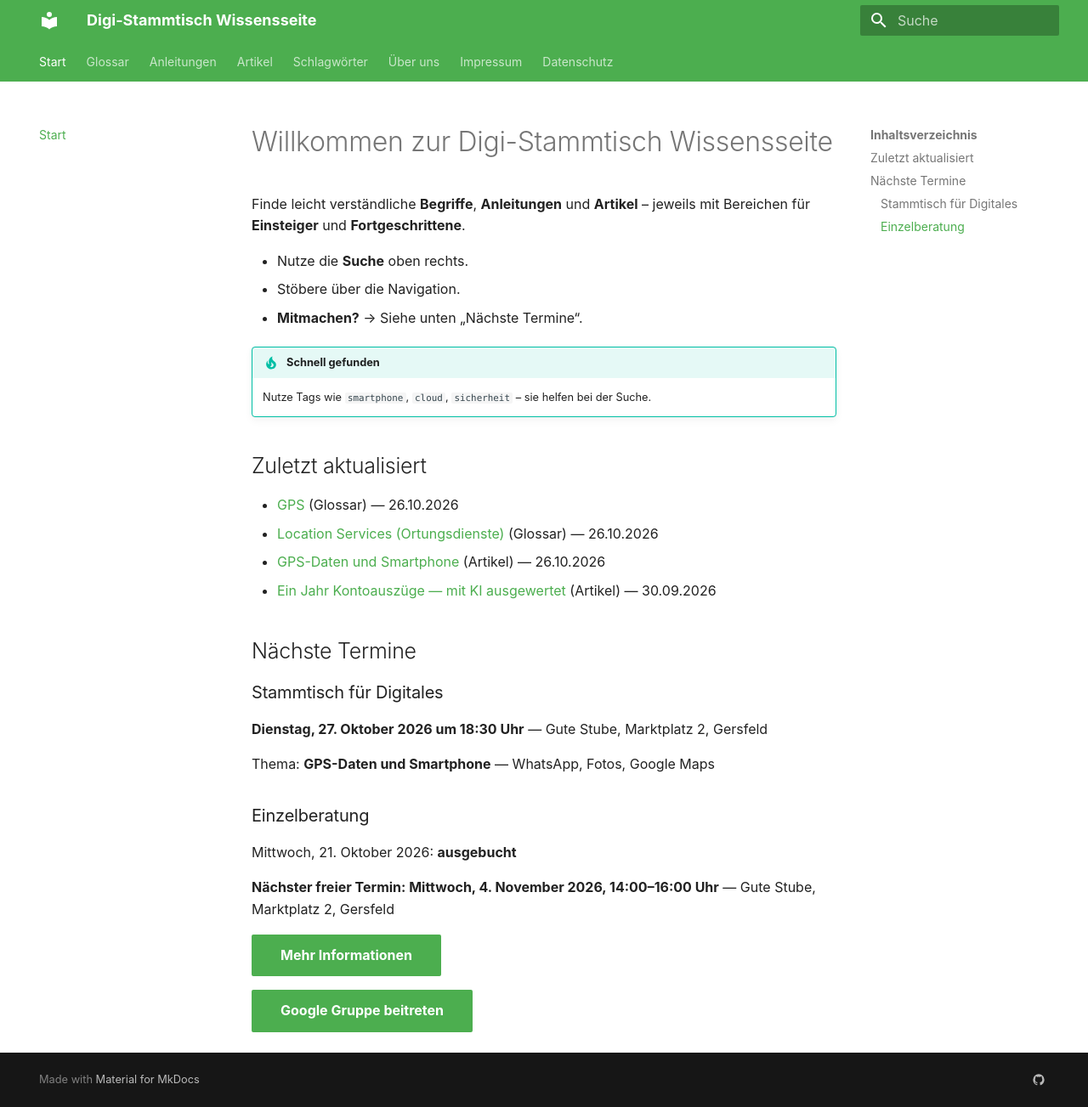
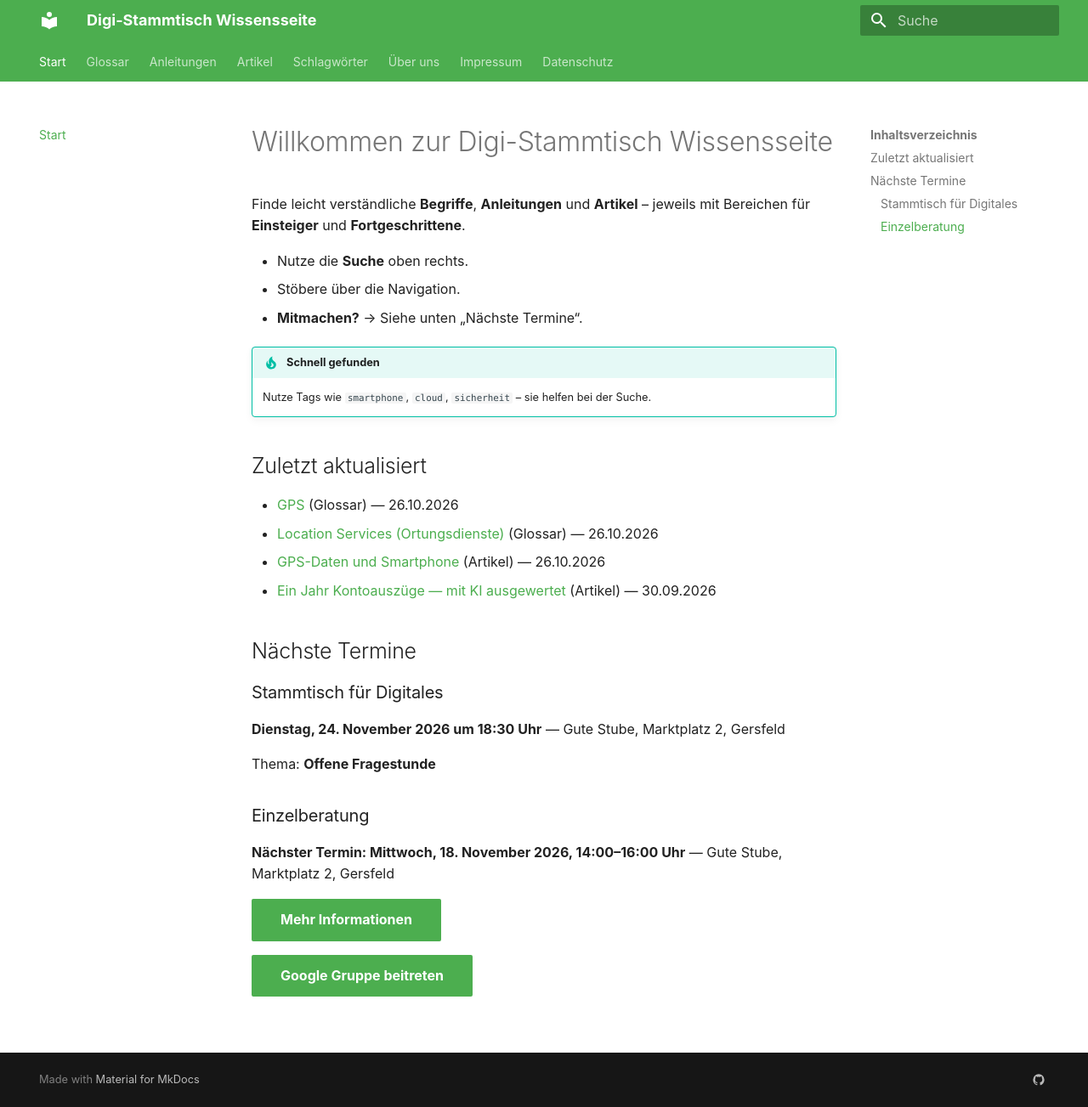
Before and after one commit to ralphmueller/digi-wissensdatenbank, an MkDocs documentation site: the page built from docs/index.md, in a window 1280 px wide and 1303 px high. Shown: the whole window at 85% size. Built offline with MkDocs 1.6.1 and Material for MkDocs 9.7.7, drawn with Linux system fonts in a browser that asks for light colours.

Commit message:
Naechste Termine: Einzelberatung 18.11.2026, Stammtisch 24.11.2026 (#12)
Co-authored-by: Claude Opus 5.5 <noreply@anthropic.com>

```diff
--- a/docs/index.md
+++ b/docs/index.md
@@ -19,15 +19,13 @@ Finde leicht verständliche **Begriffe**, **Anleitungen** und **Artikel** – je
 
 ### Stammtisch für Digitales
 
-**Dienstag, 27. Oktober 2026 um 18:30 Uhr** — Gute Stube, Marktplatz 2, Gersfeld
+**Dienstag, 24. November 2026 um 18:30 Uhr** — Gute Stube, Marktplatz 2, Gersfeld
 
-Thema: **GPS-Daten und Smartphone** — WhatsApp, Fotos, Google Maps
+Thema: **Offene Fragestunde**
 
 ### Einzelberatung
 
-Mittwoch, 21. Oktober 2026: **ausgebucht**
-
-**Nächster freier Termin: Mittwoch, 4. November 2026, 14:00–16:00 Uhr** — Gute Stube, Marktplatz 2, Gersfeld
+**Nächster Termin: Mittwoch, 18. November 2026, 14:00–16:00 Uhr** — Gute Stube, Marktplatz 2, Gersfeld
 
 [Mehr Informationen](03-artikel/stammtisch-und-einzelberatung.md){ .md-button .md-button--primary }
 
```
